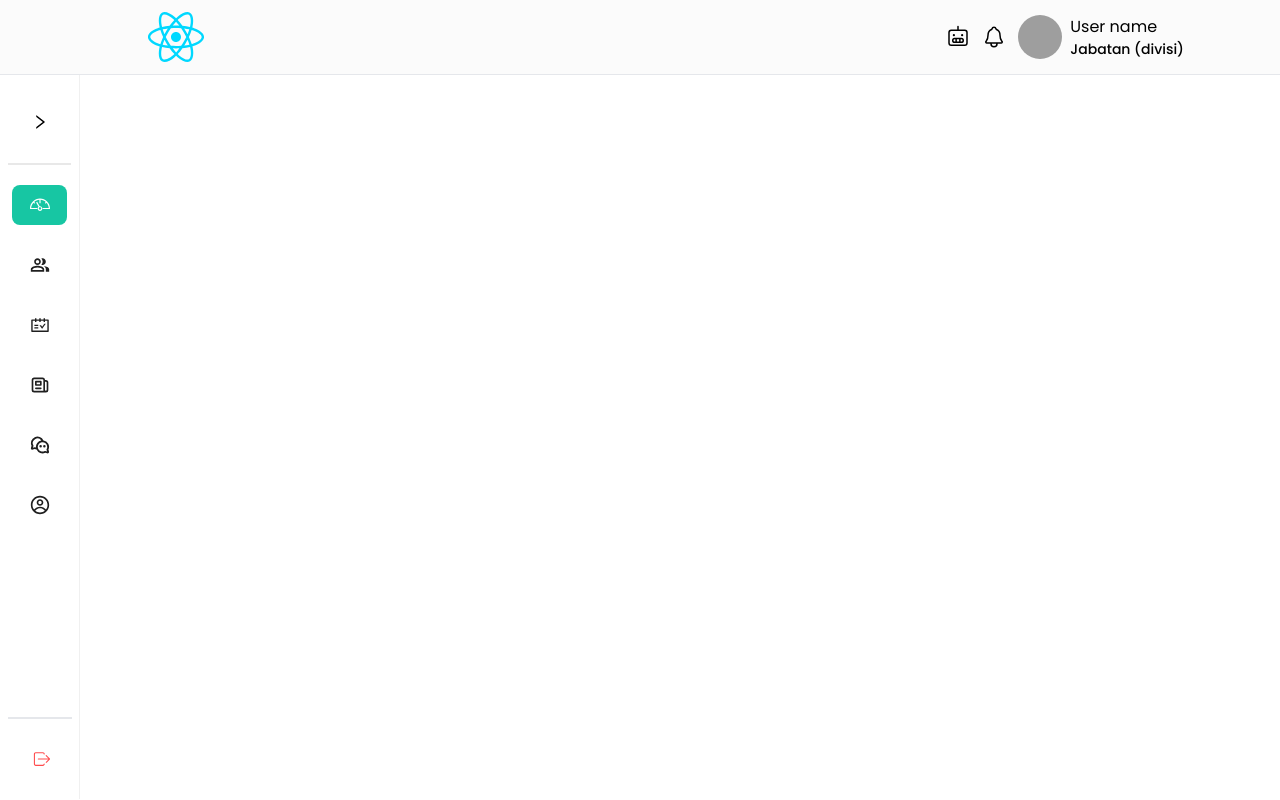
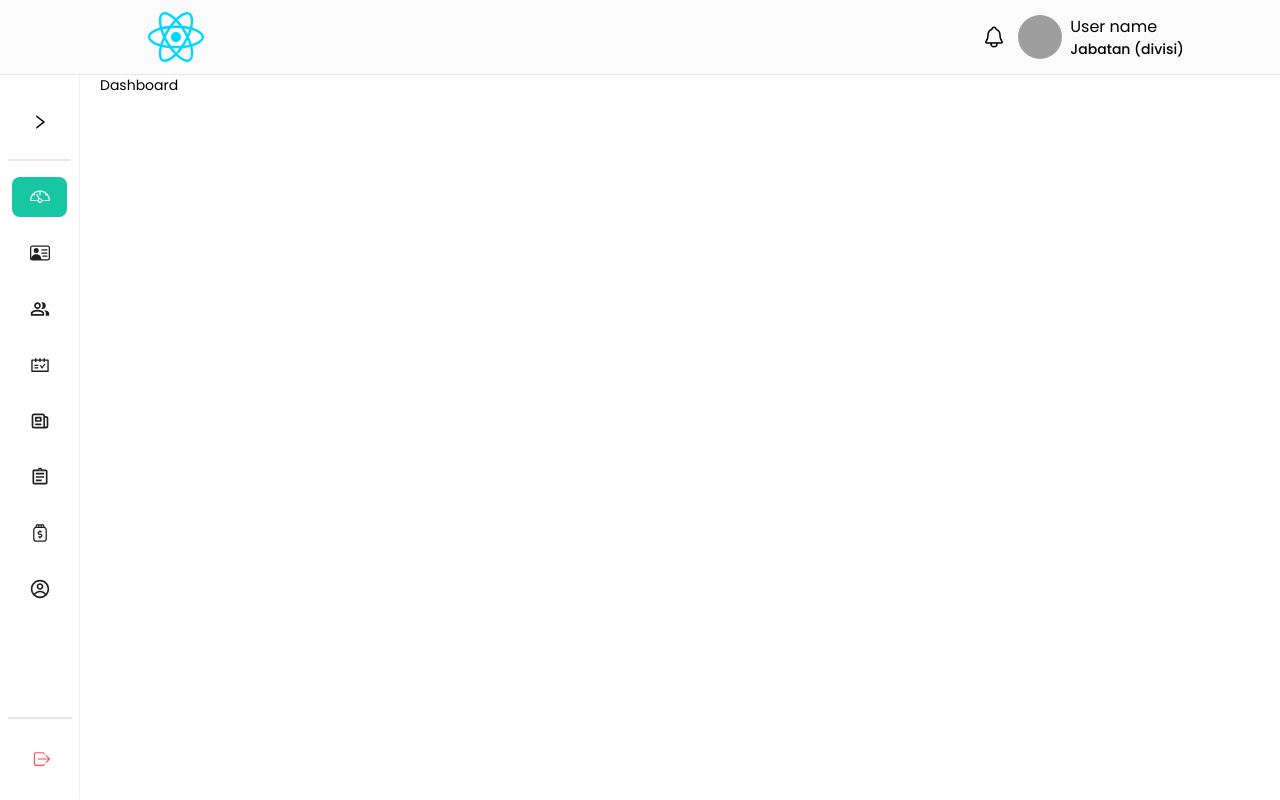
Before and after one commit to SanH16/skripsi, a React (Vite) app in the folder client/: page /dashboard in a window 1280 px wide. Built offline with nearby package versions, Linux system fonts and the light colour scheme; grey boxes are pictures that could not be loaded.

Commit message:
add some change: menu sidebar and route

```diff
--- a/client/src/components/layout-components/DrawerSidebar.jsx
+++ b/client/src/components/layout-components/DrawerSidebar.jsx
@@ -1,15 +1,15 @@
 import { useState } from "react";
 import { ConfigProvider, Drawer, Menu, Space } from "antd";
 import { Link, useLocation } from "react-router-dom";
-import { BsList } from "react-icons/bs";
+import { BsList, BsPersonVcard } from "react-icons/bs";
 import { TfiDashboard } from "react-icons/tfi";
 import { AiOutlineSchedule } from "react-icons/ai";
 import { HiOutlineNewspaper } from "react-icons/hi";
-import { PiWechatLogoBold } from "react-icons/pi";
+import { PiTipJar } from "react-icons/pi";
 import { CgProfile } from "react-icons/cg";
-import { MdOutlinePeopleAlt } from "react-icons/md";
+import { MdOutlineAssignment, MdOutlinePeopleAlt } from "react-icons/md";
 
-import logoTopbar from "@/assets/company-logo.jpg";
+import logoTopbar from "@/assets/react.svg";
 
 export default function DrawerSidebar() {
   const [isOpen, setIsOpen] = useState(false);
@@ -31,38 +31,55 @@ export default function DrawerSidebar() {
       </Link>,
     ),
     getItem(
+      "Rekrutmen",
+      "rekrut",
+      <Link to="/rekrutmen" className="p-2">
+        <BsPersonVcard className={iconStyle} id="rekrutmen-icon-sidebar" />
+      </Link>,
+    ),
+    getItem(
       "Absensi",
       "janji",
       <Link to="/janji-temu" className="p-2">
-        <MdOutlinePeopleAlt className={iconStyle} id="dashboard-icon-sidebar" />
+        <MdOutlinePeopleAlt className={iconStyle} id="absensi-icon-sidebar" />
       </Link>,
     ),
     getItem(
       "Cuti",
       "jadwal",
       <Link to="/jadwal-saya" className="p-2">
-        <AiOutlineSchedule className={iconStyle} id="janji-temu-icon-sidebar" />
+        <AiOutlineSchedule className={iconStyle} id="cuti-icon-sidebar" />
       </Link>,
     ),
     getItem(
       "Mutasi",
       "artikel",
       <Link to="/artikel-saya" className="p-2">
-        <HiOutlineNewspaper className={iconStyle} id="artikel-icon-sidebar" />
+        <HiOutlineNewspaper className={iconStyle} id="mutasi-icon-sidebar" />
       </Link>,
     ),
     getItem(
       "Penugasan",
       "forum",
       <Link to="/forum" className="p-2">
-        <PiWechatLogoBold className={iconStyle} id="forum-icon-sidebar" />
+        <MdOutlineAssignment
+          className={iconStyle}
+          id="penugasan-icon-sidebar"
+        />
       </Link>,
     ),
     getItem(
       "Reward & Punishment",
       "profil",
+      <Link to="/reward" className="p-2">
+        <PiTipJar className={iconStyle} id="reward-icon-sidebar" />
+      </Link>,
+    ),
+    getItem(
+      "Profile",
+      "profil",
       <Link to="/profil" className="p-2">
-        <CgProfile className={iconStyle} id="profile-icon-sidebar" />
+        <CgProfile className={iconStyle} id="reward-icon-sidebar" />
       </Link>,
     ),
   ];
--- a/client/src/components/layout-components/Sidebar.jsx
+++ b/client/src/components/layout-components/Sidebar.jsx
@@ -6,10 +6,11 @@ import { LeftOutlined, RightOutlined } from "@ant-design/icons";
 import { AiOutlineSchedule } from "react-icons/ai";
 import { TfiDashboard } from "react-icons/tfi";
 import { HiOutlineNewspaper } from "react-icons/hi";
-import { PiWechatLogoBold } from "react-icons/pi";
 import { CgProfile } from "react-icons/cg";
 import { IoIosLogOut } from "react-icons/io";
-import { MdOutlinePeopleAlt } from "react-icons/md";
+import { MdOutlineAssignment, MdOutlinePeopleAlt } from "react-icons/md";
+import { BsPersonVcard } from "react-icons/bs";
+import { PiTipJar } from "react-icons/pi";
 
 export default function Sidebar() {
   const [collapsed, setCollapsed] = useState(true);
@@ -50,6 +51,7 @@ export default function Sidebar() {
         margin: "20px 0",
         border: "none",
         borderTop: "2px solid #e8e8e8",
+        // display: collapsed ? "block" : "none",
       },
     },
     getItem(
@@ -60,38 +62,55 @@ export default function Sidebar() {
       </Link>,
     ),
     getItem(
+      "Rekrutmen",
+      "rekrut",
+      <Link to="/rekrutmen" className="p-2">
+        <BsPersonVcard className={iconStyle} id="rekrutmen-icon-sidebar" />
+      </Link>,
+    ),
+    getItem(
       "Absensi",
       "janji",
       <Link to="/janji-temu" className="p-2">
-        <MdOutlinePeopleAlt className={iconStyle} id="dashboard-icon-sidebar" />
+        <MdOutlinePeopleAlt className={iconStyle} id="absensi-icon-sidebar" />
       </Link>,
     ),
     getItem(
       "Cuti",
       "jadwal",
       <Link to="/jadwal-saya" className="p-2">
-        <AiOutlineSchedule className={iconStyle} id="janji-temu-icon-sidebar" />
+        <AiOutlineSchedule className={iconStyle} id="cuti-icon-sidebar" />
       </Link>,
     ),
     getItem(
       "Mutasi",
       "artikel",
       <Link to="/artikel-saya" className="p-2">
-        <HiOutlineNewspaper className={iconStyle} id="artikel-icon-sidebar" />
+        <HiOutlineNewspaper className={iconStyle} id="mutasi-icon-sidebar" />
       </Link>,
     ),
     getItem(
       "Penugasan",
       "forum",
       <Link to="/forum" className="p-2">
-        <PiWechatLogoBold className={iconStyle} id="forum-icon-sidebar" />
+        <MdOutlineAssignment
+          className={iconStyle}
+          id="penugasan-icon-sidebar"
+        />
       </Link>,
     ),
     getItem(
       "Reward & Punishment",
       "profil",
+      <Link to="/reward" className="p-2">
+        <PiTipJar className={iconStyle} id="reward-icon-sidebar" />
+      </Link>,
+    ),
+    getItem(
+      "Profile",
+      "profil",
       <Link to="/profil" className="p-2">
-        <CgProfile className={iconStyle} id="profile-icon-sidebar" />
+        <CgProfile className={iconStyle} id="reward-icon-sidebar" />
       </Link>,
     ),
     {
@@ -139,7 +158,7 @@ export default function Sidebar() {
         }}
       >
         <Menu
-          className={`relative flex h-[calc(100vh-75.91px)] min-h-[500px] max-w-[256px] flex-col space-y-5 pt-5 font-medium text-grey-200 transition-all duration-700 ease-out sm:max-md:h-[calc(100vh-82.6px)] ${
+          className={`relative flex h-[calc(100vh-75.91px)] min-h-[500px] max-w-[256px] flex-col space-y-4 pt-5 font-medium text-grey-200 transition-all duration-700 ease-out sm:max-md:h-[calc(100vh-82.6px)] ${
             collapsed ? "px-2" : "px-8"
           }`}
           defaultSelectedKeys={[selectedKeys]}
--- a/client/src/components/layout-components/Topbar.jsx
+++ b/client/src/components/layout-components/Topbar.jsx
@@ -1,6 +1,6 @@
 import { Link } from "react-router-dom";
 import { IoNotificationsOutline } from "react-icons/io5";
-import { PiRobot } from "react-icons/pi";
+// import { PiRobot } from "react-icons/pi";
 
 import anonymousPict from "@/assets/anonymous profile.jpg";
 import logoTopbar from "@/assets/react.svg";
@@ -26,14 +26,14 @@ export default function Topbar() {
         </div>
 
         <div id="profile-doctor-topbar" className="flex items-center gap-3">
-          <div
+          {/* <div
             id="bot-icon-topbar"
             className="flex items-center justify-center text-xl md:text-2xl"
           >
             <Link to="/asisten-dokter" className="hover:text-green-500">
               <PiRobot />
             </Link>
-          </div>
+          </div> */}
           <div id="notification-icon-topbar" className="text-xl md:text-2xl">
             <Link to="/notifikasi" className="hover:text-green-500">
               <IoNotificationsOutline />
--- /dev/null
+++ b/client/src/routers/PrivateRoute.jsx
@@ -0,0 +1,10 @@
+import { Outlet } from "react-router-dom";
+import AppLayout from "@/components/layout-components/AppLayout";
+
+export default function PrivateRoute() {
+  return (
+    <AppLayout>
+        <Outlet />
+    </AppLayout>
+  )
+}
--- a/client/src/routers/index.jsx
+++ b/client/src/routers/index.jsx
@@ -1,15 +1,18 @@
 import { Routes, Route, Navigate } from "react-router-dom";
 import Notfound from "@/views/error-views/Notfound";
 import LandingPage from "@/views/landing-views";
-import AppLayout from "@/components/layout-components/AppLayout";
 import Rekrutmen from "@/views/app-views/rekrutmen";
+import PrivateRoute from "./PrivateRoute";
+import Dashboard from "@/views/app-views/dashboard";
 
 export default function SetupRoutes() {
   return (
     <Routes>
       <Route index element={<LandingPage />} />
-      <Route path="/dashboard" element={<AppLayout />} />
-      <Route path="/rekrutmen" element={<Rekrutmen />} />
+      <Route path="/" element={<PrivateRoute />}>
+        <Route path="/dashboard" element={<Dashboard />} />
+        <Route path="/rekrutmen" element={<Rekrutmen />} />
+      </Route>
       <Route>
         <Route path="/404" element={<Notfound />} />
         <Route path="*" element={<Navigate to="/404" replace />} />
--- /dev/null
+++ b/client/src/views/app-views/dashboard/index.jsx
@@ -0,0 +1,3 @@
+export default function Dashboard() {
+  return <div>Dashboard</div>;
+}
```
